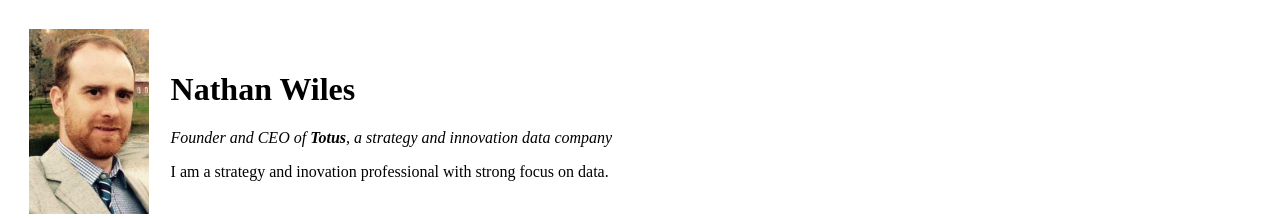
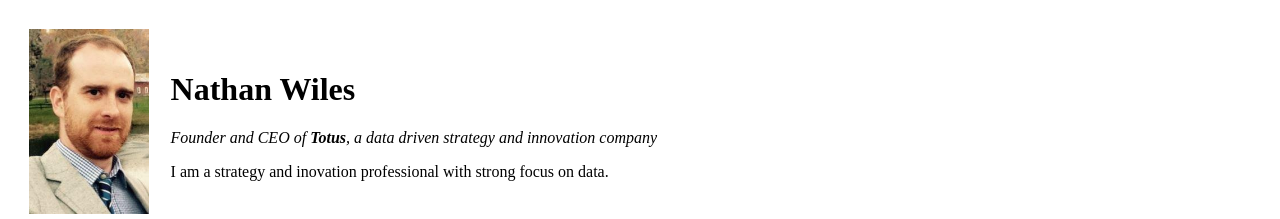
Before and after one commit to JTN-Kendal/Nathan_Wiles_CV, a plain HTML site: page index.html in a window 1280 px wide. Shown: the top 219 px of the page. Drawn offline with Linux system fonts and the light colour scheme.

Commit message:
Updated strap line

```diff
--- a/index.html
+++ b/index.html
@@ -20,7 +20,7 @@
         height="185"></td>
         <td>
           <h1>Nathan Wiles</h1>
-          <p><em>Founder and CEO of <strong>Totus</strong>, a strategy and innovation data company</em></p>
+          <p><em>Founder and CEO of <strong>Totus</strong>, a data driven strategy and innovation company</em></p>
           <p>I am a strategy and inovation professional with strong focus on data.</p>
         </td>
       </tr>
```
